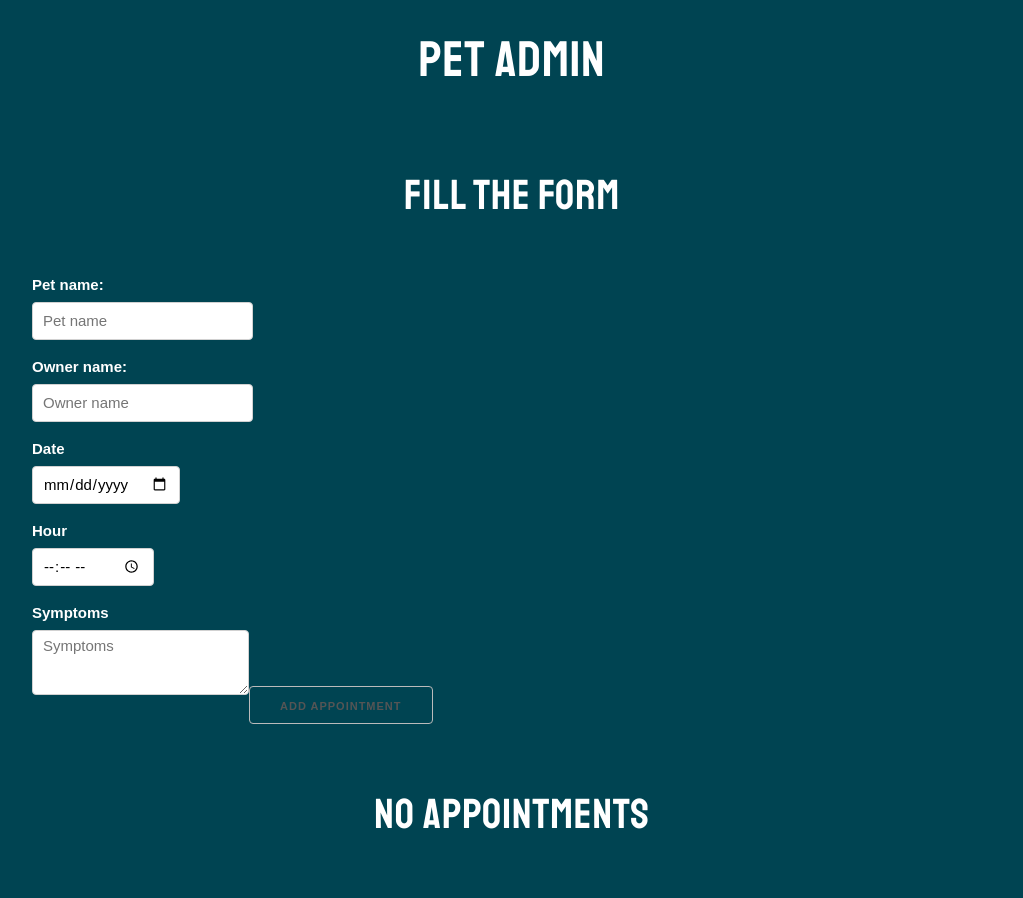
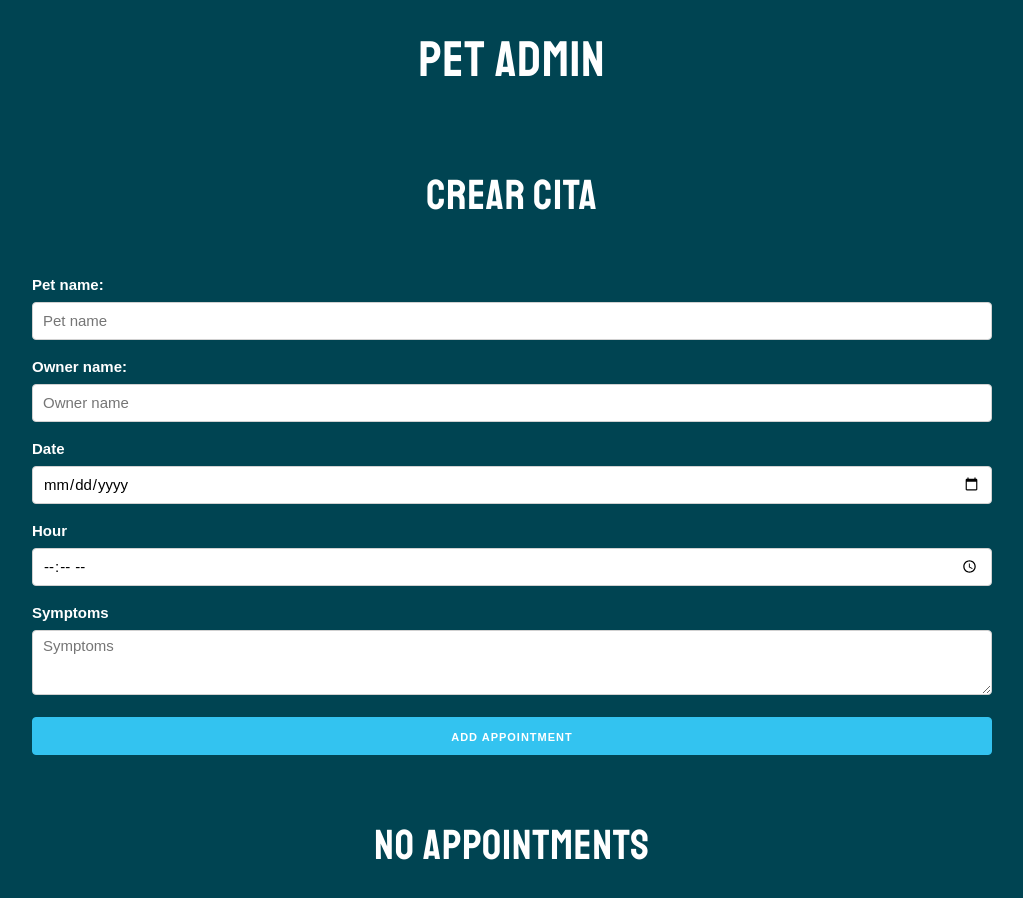
Before and after one commit to miguelopezv/pet-vet, a React (Create React App) app: page / in a window 1280 px wide. Shown: the top 898 px of the page, without its empty margins (128-1151 px from the left). Built offline with nearby package versions, Linux system fonts and the light colour scheme.

Commit message:
refactor JSX and transform to functional component

```diff
--- a/src/components/NewAppointment.js
+++ b/src/components/NewAppointment.js
@@ -1,6 +1,79 @@
-import React, { Component } from 'react';
+import React, { Fragment } from 'react';
 import { PropTypes } from 'prop-types';
 import uuid from 'uuid';
+
+const NewAppointment = () => {
+  return (
+    <Fragment>
+      <h2>Crear Cita</h2>
+
+      {/* <div className="card mt-5 py-5">
+         <div className="card-body">
+           <h2 className="card-title text-center mb-5">Fill the form</h2>
+
+          {error ? (
+             <div className="alert alert-danger mt-2 mb-5 text-center">
+               All fields are required
+             </div>
+           ) : null} */}
+
+      <form
+      // onSubmit={this.handleSubmit}
+      >
+        <label>Pet name:</label>
+        <input
+          type="text"
+          className="u-full-width"
+          placeholder="Pet name"
+          name="pet"
+          // onChange={this.handleChange}
+          // value={this.state.appointment.pet}
+        />
+        <label>Owner name:</label>
+        <input
+          type="text"
+          className="u-full-width"
+          placeholder="Owner name"
+          name="owner"
+          // onChange={this.handleChange}
+          // value={this.state.appointment.owner}
+        />
+
+        <label>Date</label>
+        <input
+          type="date"
+          className="u-full-width"
+          name="date"
+          // onChange={this.handleChange}
+          // value={this.state.appointment.date}
+        />
+
+        <label>Hour</label>
+        <input
+          type="time"
+          className="u-full-width"
+          name="hour"
+          // onChange={this.handleChange}
+          // value={this.state.appointment.hour}
+        />
+
+        <label>Symptoms</label>
+        <textarea
+          className="u-full-width"
+          placeholder="Symptoms"
+          name="symptoms"
+          // onChange={this.handleChange}
+          // value={this.state.appointment.symptoms}
+        />
+        <button type="submit" className="button-primary u-full-width">
+          Add Appointment
+        </button>
+      </form>
+    </Fragment>
+    //   </div>
+    // </div>
+  );
+};
 
 const initialState = {
   appointment: {
@@ -14,141 +87,52 @@ const initialState = {
   error: false
 };
 
-class NewAppointment extends Component {
-  state = { ...initialState };
+// class NewAppointment extends Component {
+//   state = { ...initialState };
 
-  handleChange = e => {
-    this.setState({
-      appointment: {
-        ...this.state.appointment,
-        [e.target.name]: e.target.value
-      }
-    });
-  };
+//   handleChange = e => {
+//     this.setState({
+//       appointment: {
+//         ...this.state.appointment,
+//         [e.target.name]: e.target.value
+//       }
+//     });
+//   };
 
-  handleSubmit = e => {
-    e.preventDefault();
+//   handleSubmit = e => {
+//     e.preventDefault();
 
-    for (const key in this.state.appointment) {
-      if (
-        this.state.appointment.hasOwnProperty(key) &&
-        this.state.appointment[key] === ''
-      ) {
-        this.setState({ error: true });
-        return;
-      }
-    }
+//     for (const key in this.state.appointment) {
+//       if (
+//         this.state.appointment.hasOwnProperty(key) &&
+//         this.state.appointment[key] === ''
+//       ) {
+//         this.setState({ error: true });
+//         return;
+//       }
+//     }
 
-    this.setState(
-      {
-        appointment: {
-          ...this.state.appointment,
-          id: uuid()
-        }
-      },
-      () => {
-        this.props.addNewAppointment(this.state.appointment);
-        this.setState({ ...initialState });
-      }
-    );
-  };
+//     this.setState(
+//       {
+//         appointment: {
+//           ...this.state.appointment,
+//           id: uuid()
+//         }
+//       },
+//       () => {
+//         this.props.addNewAppointment(this.state.appointment);
+//         this.setState({ ...initialState });
+//       }
+//     );
+//   };
 
-  render() {
-    const { error } = this.state;
-    return (
-      <div className="card mt-5 py-5">
-        <div className="card-body">
-          <h2 className="card-title text-center mb-5">Fill the form</h2>
+//   render() {
+//     const { error } = this.state;
+//   }
+// }
 
-          {error ? (
-            <div className="alert alert-danger mt-2 mb-5 text-center">
-              All fields are required
-            </div>
-          ) : null}
-
-          <form onSubmit={this.handleSubmit}>
-            <div className="form-group row">
-              <label className="col-sm-4 col-lg-2 col-form-label">
-                Pet name:
-              </label>
-              <div className="col-sm-8 col-lg-10">
-                <input
-                  type="text"
-                  className="form-control"
-                  placeholder="Pet name"
-                  name="pet"
-                  onChange={this.handleChange}
-                  value={this.state.appointment.pet}
-                />
-              </div>
-            </div>
-            <div className="form-group row">
-              <label className="col-sm-4 col-lg-2 col-form-label">
-                Owner name:
-              </label>
-              <div className="col-sm-8 col-lg-10">
-                <input
-                  type="text"
-                  className="form-control"
-                  placeholder="Owner name"
-                  name="owner"
-                  onChange={this.handleChange}
-                  value={this.state.appointment.owner}
-                />
-              </div>
-            </div>
-            <div className="form-group row">
-              <label className="col-sm-4 col-lg-2 col-form-label">Date</label>
-              <div className="col-sm-8 col-lg-4">
-                <input
-                  type="date"
-                  className="form-control"
-                  name="date"
-                  onChange={this.handleChange}
-                  value={this.state.appointment.date}
-                />
-              </div>
-
-              <label className="col-sm-4 col-lg-2 col-form-label">Hour</label>
-              <div className="col-sm-8 col-lg-4">
-                <input
-                  type="time"
-                  className="form-control"
-                  name="hour"
-                  onChange={this.handleChange}
-                  value={this.state.appointment.hour}
-                />
-              </div>
-            </div>
-            <div className="form-group row">
-              <label className="col-sm-4 col-lg-2 col-form-label">
-                Symptoms
-              </label>
-              <div className="col-sm-8 col-lg-10">
-                <textarea
-                  className="form-control"
-                  placeholder="Symptoms"
-                  name="symptoms"
-                  onChange={this.handleChange}
-                  value={this.state.appointment.symptoms}
-                />
-                <button
-                  type="submit"
-                  className="btn btn-success btn-block py-3 mt-2"
-                >
-                  Add Appointment
-                </button>
-              </div>
-            </div>
-          </form>
-        </div>
-      </div>
-    );
-  }
-}
-
-NewAppointment.propTypes = {
-  addNewAppointment: PropTypes.func.isRequired
-};
+// NewAppointment.propTypes = {
+//   addNewAppointment: PropTypes.func.isRequired
+// };
 
 export default NewAppointment;
```
